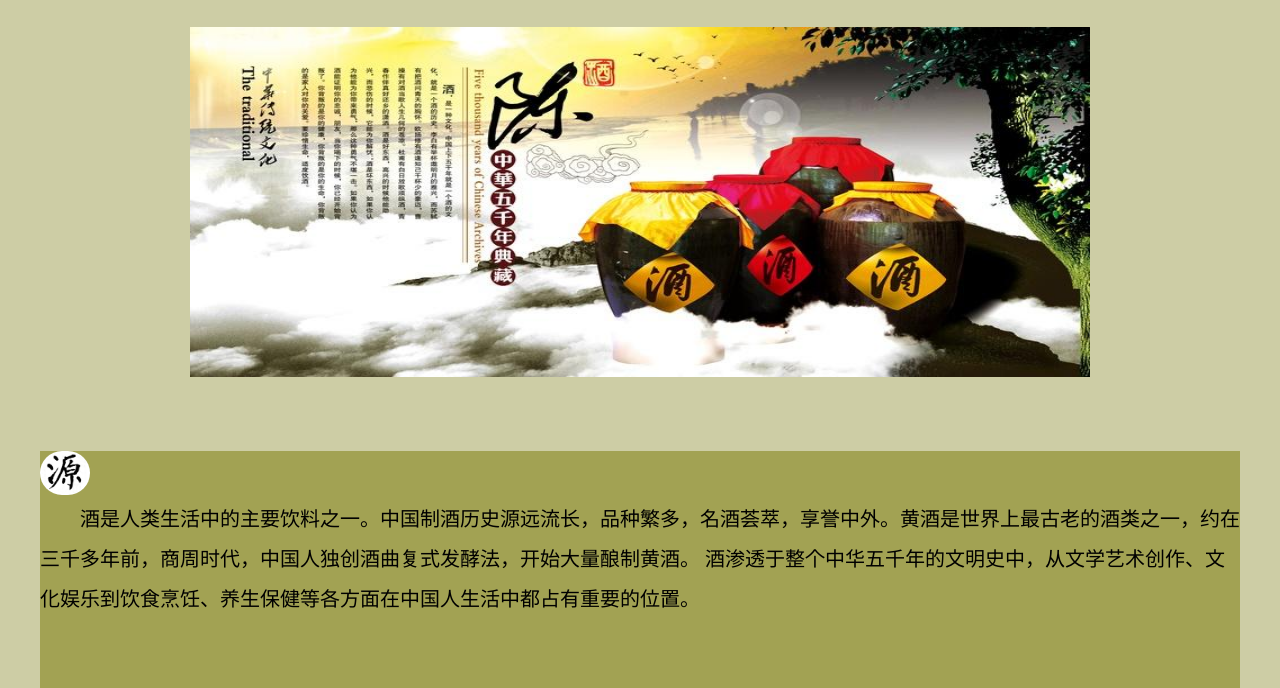
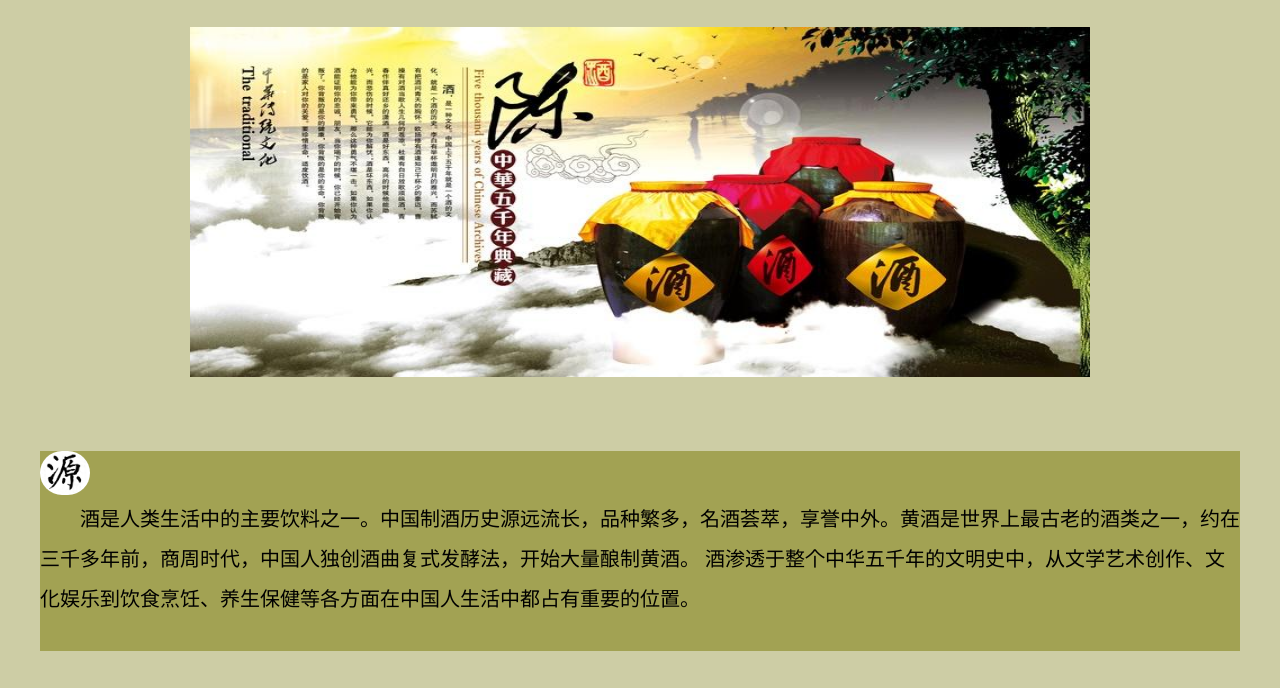
Before and after one commit to yueluoguihai/yueluoguihai.github.io, a plain HTML site: page index.html in a window 1280 px wide. Shown: the part 64-752 px from the top of the page. Drawn offline with Linux system fonts and the light colour scheme.

Commit message:
Add files via upload

```diff
--- a/index.html
+++ b/index.html
@@ -53,7 +53,7 @@
   }
   .source {
   margin: 40px;
-  height: 340px;
+  height: 200px;
   background-color: rgb(162, 162, 83); /* 设置背景颜色为黄色，你可以根据需要修改颜色值 */
   }
 
```
